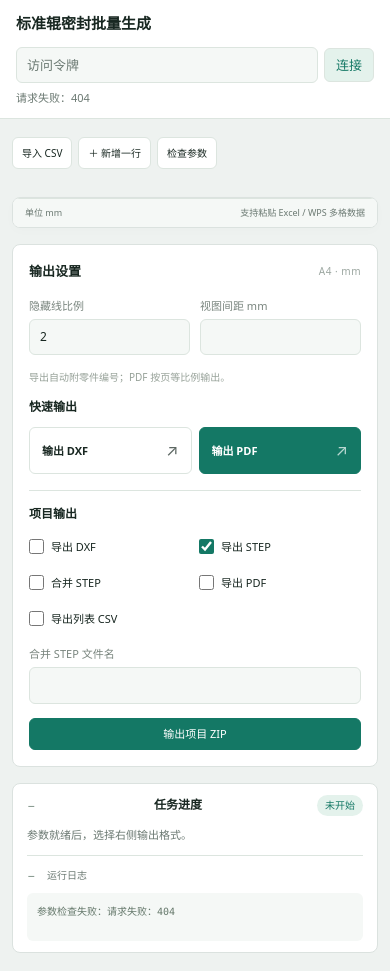
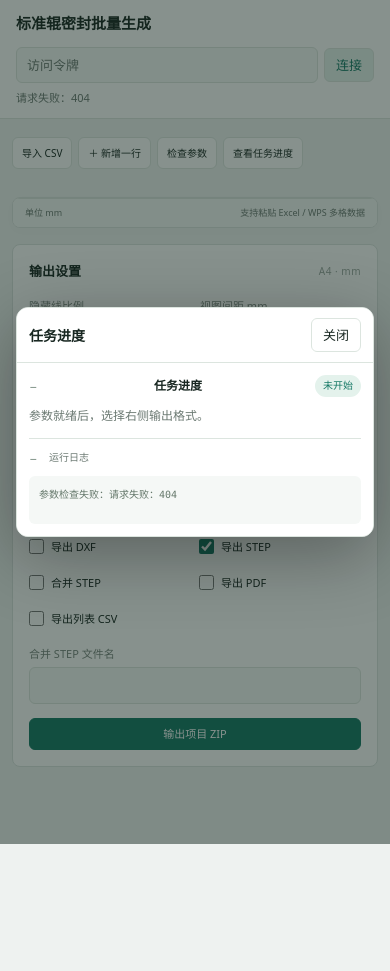
Before and after one commit to EventHorizon-13/solidcraft-csv-tool, a plain HTML site: page src/SolidCraftWeb/wwwroot/index.html in a window 390 px wide. Both pictures are taken after a click on the button "检查参数". After the commit the page ends 844 px from the top, so only its background shows below. Drawn offline with Linux system fonts and the light colour scheme; no server answers; a web font is replaced by a local one.

Commit message:
Show task progress immediately in a mobile-friendly modal with reopen controls

```diff
--- a/src/SolidCraftWeb/wwwroot/app.js
+++ b/src/SolidCraftWeb/wwwroot/app.js
@@ -256,6 +256,7 @@ async function startJob(format) {
   }
   clearDownload();
   setOutputBusy(true);
+  setJobState("queued", "正在提交任务，请稍候…");
   try {
     const data = await api("/api/jobs", {
       method: "POST",
@@ -384,9 +385,56 @@ function clearDownload() {
 }
 
 function writeLog(text) {
+  if (window.showTaskProgress) window.showTaskProgress();
   els.jobPanel.open = true;
   document.querySelector(".log-details").open = true;
   if (els.log.textContent) els.log.textContent += "\n";
   els.log.textContent += text;
   els.log.scrollTop = els.log.scrollHeight;
 }
+
+
+
+
+// Keep the existing task controls in a native modal, including live downloads.
+document.addEventListener('DOMContentLoaded', () => {
+  const panel = document.querySelector('.job');
+  if (!panel) return;
+  const dialog = document.createElement('dialog');
+  dialog.id = 'progressDialog';
+  dialog.className = 'progress-dialog';
+  dialog.setAttribute('aria-label', '任务进度');
+  const bar = document.createElement('div');
+  bar.className = 'progress-dialog-bar';
+  const title = document.createElement('strong');
+  title.textContent = '任务进度';
+  const close = document.createElement('button');
+  close.type = 'button';
+  close.textContent = '关闭';
+  close.setAttribute('aria-label', '关闭任务进度弹窗');
+  close.autofocus = true;
+  close.addEventListener('click', () => dialog.close());
+  bar.append(title, close);
+  dialog.append(bar, panel);
+  document.body.append(dialog);
+  const message = document.getElementById('jobMessage');
+  if (message) { message.setAttribute('role', 'status'); message.setAttribute('aria-live', 'polite'); }
+  const reopen = document.createElement('button');
+  reopen.id = 'showProgressBtn';
+  reopen.type = 'button';
+  reopen.textContent = '查看任务进度';
+  reopen.hidden = false;
+  document.querySelector('.toolbar').append(reopen);
+  function openProgress() {
+    reopen.hidden = false;
+    if (panel.tagName === 'DETAILS') panel.open = true;
+    if (!dialog.open) dialog.showModal();
+  }
+  window.showTaskProgress = openProgress;
+  reopen.addEventListener('click', openProgress);
+  // Capture the click before async submission so feedback appears immediately.
+  document.addEventListener('click', event => {
+    const button = event.target.closest('button');
+    if (button && !button.disabled && ['stepBtn','dxfBtn','pdfBtn','validateBtn'].includes(button.id)) openProgress();
+  }, true);
+});
--- a/src/SolidCraftWeb/wwwroot/index.html
+++ b/src/SolidCraftWeb/wwwroot/index.html
@@ -7,7 +7,7 @@
   <meta name="theme-color" content="#eef2f0" media="(prefers-color-scheme: light)">
   <meta name="theme-color" content="#141b18" media="(prefers-color-scheme: dark)">
   <title>标准辊密封批量生成</title>
-  <link rel="stylesheet" href="/styles.css">
+  <link rel="stylesheet" href="/styles.css?v=20261031-modal">
 </head>
 <body>
 <header class="topbar">
@@ -69,6 +69,6 @@
     </section>
   </aside>
 </main>
-<script src="/app.js" defer></script>
+<script src="/app.js?v=20261031-modal" defer></script>
 </body>
 </html>
--- a/src/SolidCraftWeb/wwwroot/styles.css
+++ b/src/SolidCraftWeb/wwwroot/styles.css
@@ -114,3 +114,16 @@ th:first-child,td:first-child{min-width:54px;width:54px}
   #grid th.flag-head,#grid td.flag{width:44px;min-width:44px;max-width:44px;padding:3px}
   #grid th:first-child,#grid td:first-child{width:36px;min-width:36px;max-width:36px;text-align:center}
 }
+
+
+.progress-dialog{width:min(560px,calc(100% - 24px));max-height:calc(100dvh - 32px);padding:0;border:1px solid var(--line);border-radius:12px;background:var(--panel);color:var(--text);box-shadow:0 18px 70px #0005;overflow:auto;overscroll-behavior:contain}
+.progress-dialog::backdrop{background:#10251c80}
+.progress-dialog-bar{display:flex;align-items:center;justify-content:space-between;gap:12px;padding:12px 16px;border-bottom:1px solid var(--line);position:sticky;top:0;background:var(--panel);z-index:3}
+.progress-dialog-bar strong{font-size:14px}
+.progress-dialog .job{margin:0;border:0;border-radius:0;padding:16px}
+.progress-dialog .job-body{min-width:0}
+.progress-dialog .job-status{overflow-wrap:anywhere;font-size:12px}
+.progress-dialog pre{max-height:35dvh}
+.progress-dialog .job-actions{flex-wrap:wrap}
+.progress-dialog .job-actions button,.progress-dialog .job-actions a{min-height:40px;font-size:12px}
+@media(max-width:480px){.progress-dialog{max-height:calc(100dvh - 24px)}.progress-dialog .job{padding:12px}.progress-dialog-bar{padding:10px 12px}}
```
Also changed, not shown: 1 other file.
